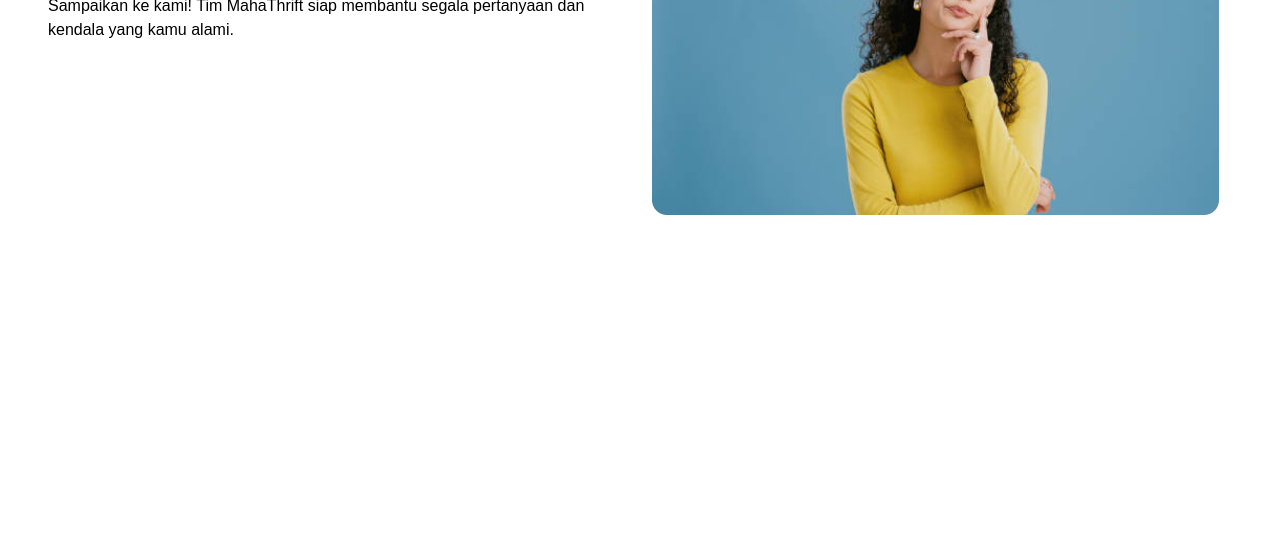
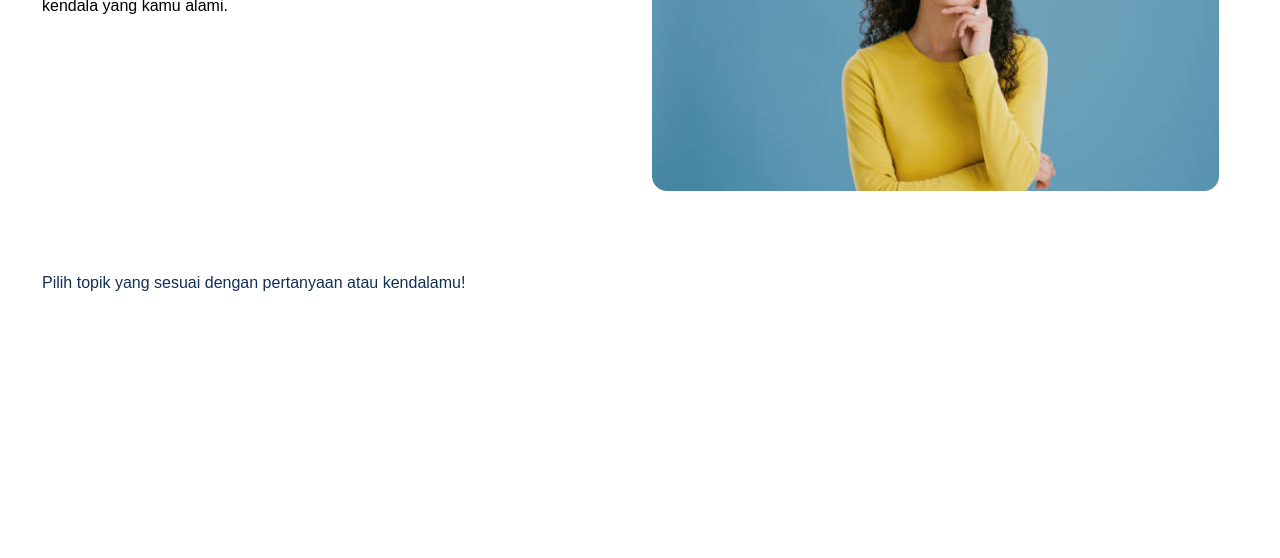
Before and after one commit to satrioekosaputra/Web-Mahathrift, a plain HTML site: page PusatBantuan.html in a window 1280 px wide. Shown: the part 242-800 px from the top of the page. Drawn offline with Linux system fonts and the light colour scheme.

Commit message:
nambahin topik bantuan

```diff
--- a/PusatBantuan.css
+++ b/PusatBantuan.css
@@ -36,7 +36,7 @@ body {
 }
 
 .hero{
-padding: 64px 48px
+padding: 40px 42px
 }
 
 .heroJudul{
@@ -53,3 +53,11 @@ padding: 64px 48px
     max-width: 480px;
     margin-left: auto;
 }
+
+.Topik{
+padding: 40px 42px
+}
+
+.judulTopik{
+color: var(--warna-biru);
+}
--- a/PusatBantuan.html
+++ b/PusatBantuan.html
@@ -44,6 +44,11 @@
         </div>
     </div>
       </section>
+      <section class="Topik">
+        <div class="row align-itmes-center g-4">
+          <p class="judulTopik">Pilih topik yang sesuai dengan pertanyaan atau kendalamu!</p>
+        </div>
+      </section>
 
 
 
```
